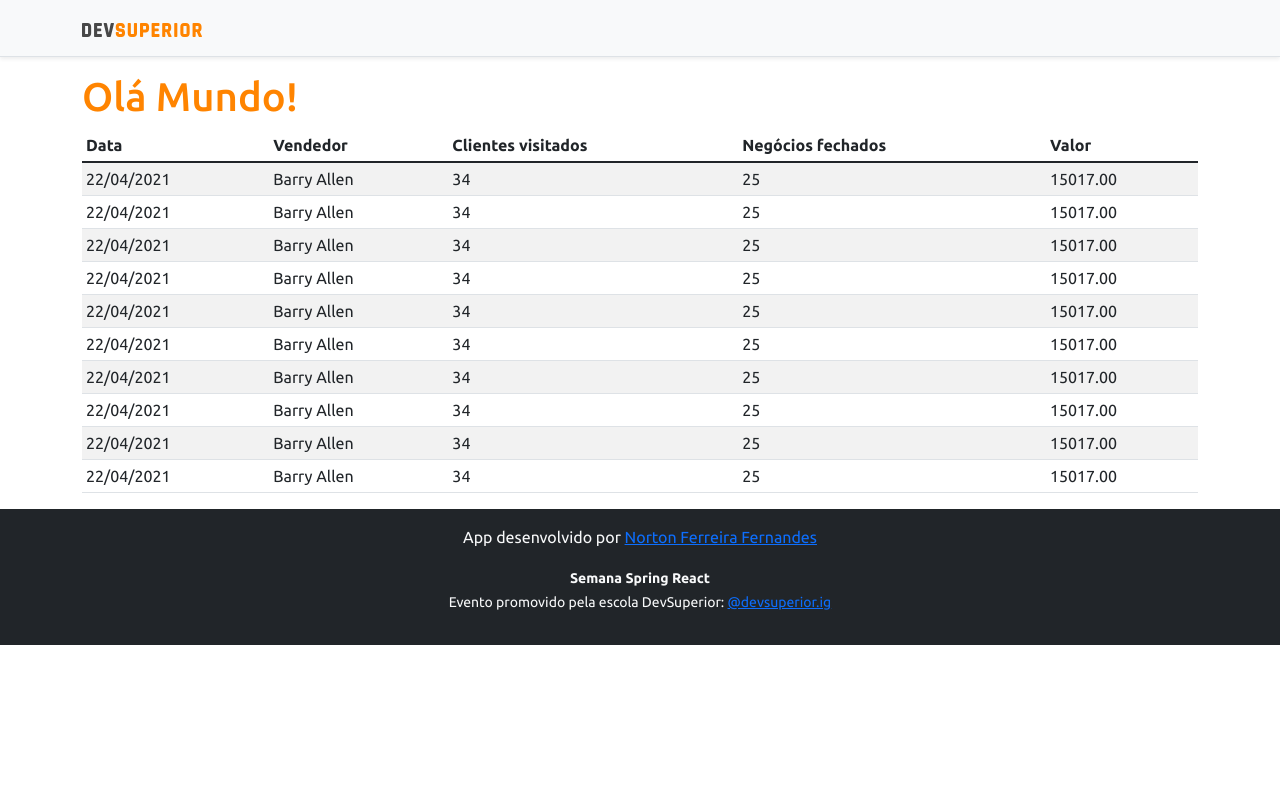
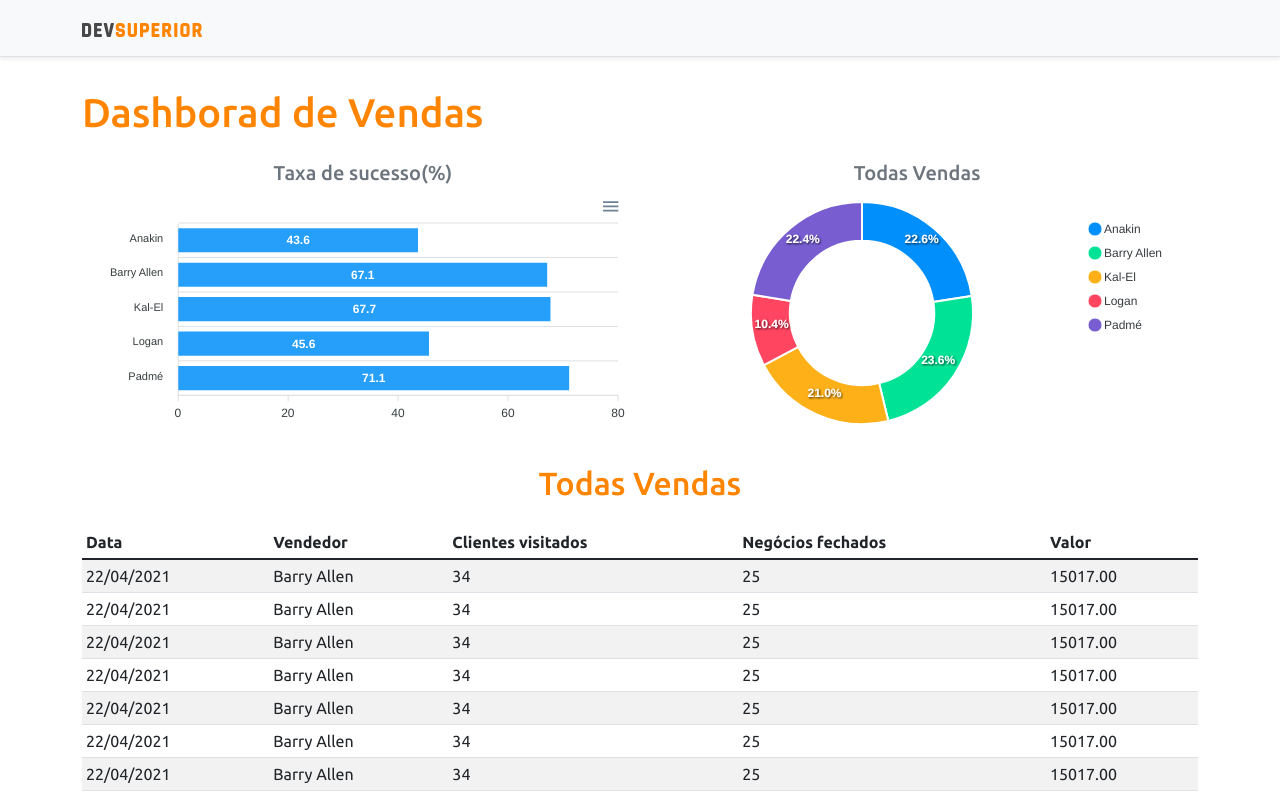
Before and after one commit to Norton29/Projeto-Spring-React, a React (Create React App) app in the folder frontend/: page / in a window 1280 px wide. Shown: the top 798 px of the page. Built offline with nearby package versions, Linux system fonts and the light colour scheme.

Commit message:
Static charts

```diff
--- a/frontend/package.json
+++ b/frontend/package.json
@@ -11,8 +11,10 @@
     "@types/node": "^12.0.0",
     "@types/react": "^17.0.0",
     "@types/react-dom": "^17.0.0",
+    "apexcharts": "^3.28.1",
     "bootstrap": "^5.1.1",
     "react": "^17.0.2",
+    "react-apexcharts": "^1.3.9",
     "react-dom": "^17.0.2",
     "react-scripts": "4.0.3",
     "typescript": "^4.1.2",
--- a/frontend/src/App.tsx
+++ b/frontend/src/App.tsx
@@ -1,16 +1,31 @@
+import BarChart from "components/BarChart";
 import DataTable from "components/DataTable";
 import Footer from "components/Footer";
 import NavBar from "components/NavBar";
+import DonutChart from "components/DonutChart";
 
 function App() {
   return (
     <>
       <NavBar />
-      <div className = 'container'>
-        <h1 className="text-primary">Olá Mundo!</h1>
-      <DataTable/>
+      <div className='container'>
+        <h1 className="text-primary py-3">Dashborad de Vendas</h1>
+        <div className="row px-3">
+          <div className="col-sm-6">
+            <h5 className="text-center text-secondary">Taxa de sucesso(%)</h5>
+            <BarChart/>
+          </div>
+          <div className="col-sm-6">
+            <h5 className="text-center text-secondary">Todas Vendas</h5>
+            <DonutChart/>
+          </div>
+          <div className="py-3">
+            <h2 className="text-primary text-center">Todas Vendas </h2>
+          </div>
+        </div>
+        <DataTable />
       </div>
-      <Footer/>
+      <Footer />
     </>
   );
 }
--- /dev/null
+++ b/frontend/src/components/BarChart/index.tsx
@@ -0,0 +1,35 @@
+import Chart from 'react-apexcharts'
+
+function BarChart() {
+    const options = {
+        plotOptions: {
+            bar: {
+                horizontal: true,
+            }
+        },
+    };
+
+    const mockData = {
+        labels: {
+            categories: ['Anakin', 'Barry Allen', 'Kal-El', 'Logan', 'Padmé']
+        },
+        series: [
+            {
+                name: "% Sucesso",
+                data: [43.6, 67.1, 67.7, 45.6, 71.1]
+            }
+        ]
+    };
+    return(
+        <Chart
+            options={{...options, xaxis: mockData.labels}}
+            series={mockData.series}
+            type="bar"
+            height="240px"
+
+
+        />
+    )
+}
+
+export default BarChart
--- /dev/null
+++ b/frontend/src/components/DonutChart/index.tsx
@@ -0,0 +1,26 @@
+import Chart from 'react-apexcharts'
+
+function DonutChart() {
+    const mockData = {
+        series: [477138, 499928, 444867, 220426, 473088],
+        labels: ['Anakin', 'Barry Allen', 'Kal-El', 'Logan', 'Padmé']
+    }
+
+    const options = {
+        legend: {
+            show: true
+        }
+    }
+    return(
+        <Chart
+            options={{...options, labels: mockData.labels}}
+            series={mockData.series}
+            type="donut"
+            height="240px"
+
+
+        />
+    )
+}
+
+export default DonutChart
```
Also changed, not shown: 1 other file (tests, documents, lock files or other folders).
